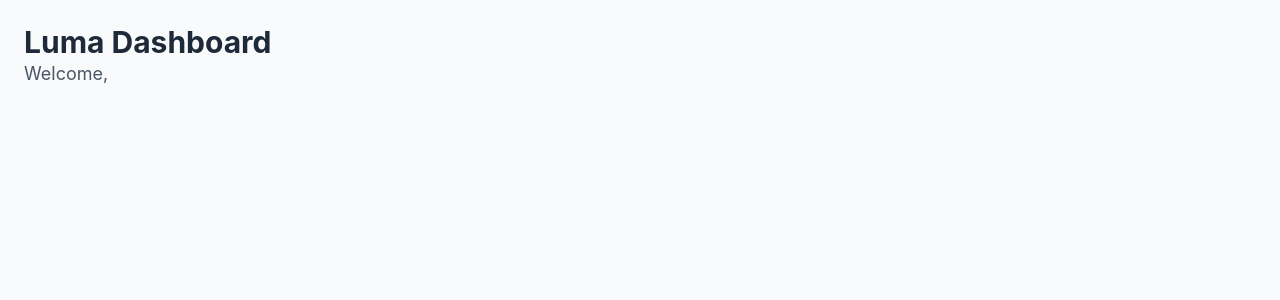
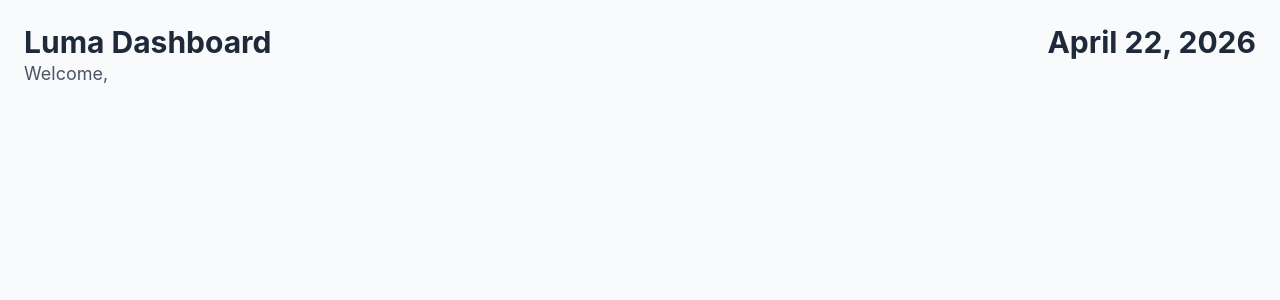
Before and after one commit to prolletto64/lumina-dash, a React (Vite) app: page / in a window 1280 px wide. Shown: the top 300 px of the page. Built offline with nearby package versions, Linux system fonts and the light colour scheme; no server answers.

Commit message:
added header
Signed-off-by: prolletto64 <github@prolletto64.eu>

```diff
--- a/src/App.css
+++ b/src/App.css
@@ -15,3 +15,7 @@
 .title {
     @apply text-3xl font-bold text-gray-800;
 }
+
+.header {
+    @apply flex flex-row justify-between min-w-full;
+}
--- a/src/views/Home.tsx
+++ b/src/views/Home.tsx
@@ -5,10 +5,20 @@ interface HomeProps {
 export function Home({name}: HomeProps) {
     return (
         <>
-            <div>
+            <header className="header">
+                <div>
                 <h1 className="title">Luma Dashboard</h1>
                 <p className="text-primary">Welcome, {name}</p>
-            </div>
+                </div>
+                <div>
+                    <h1 className="title">{new Date().toLocaleDateString('en-US', {
+                        month: 'long',
+                        day: 'numeric',
+                        year: 'numeric'
+                    })}</h1>
+                </div>
+            </header>
+
         </>
     )
 }
```
